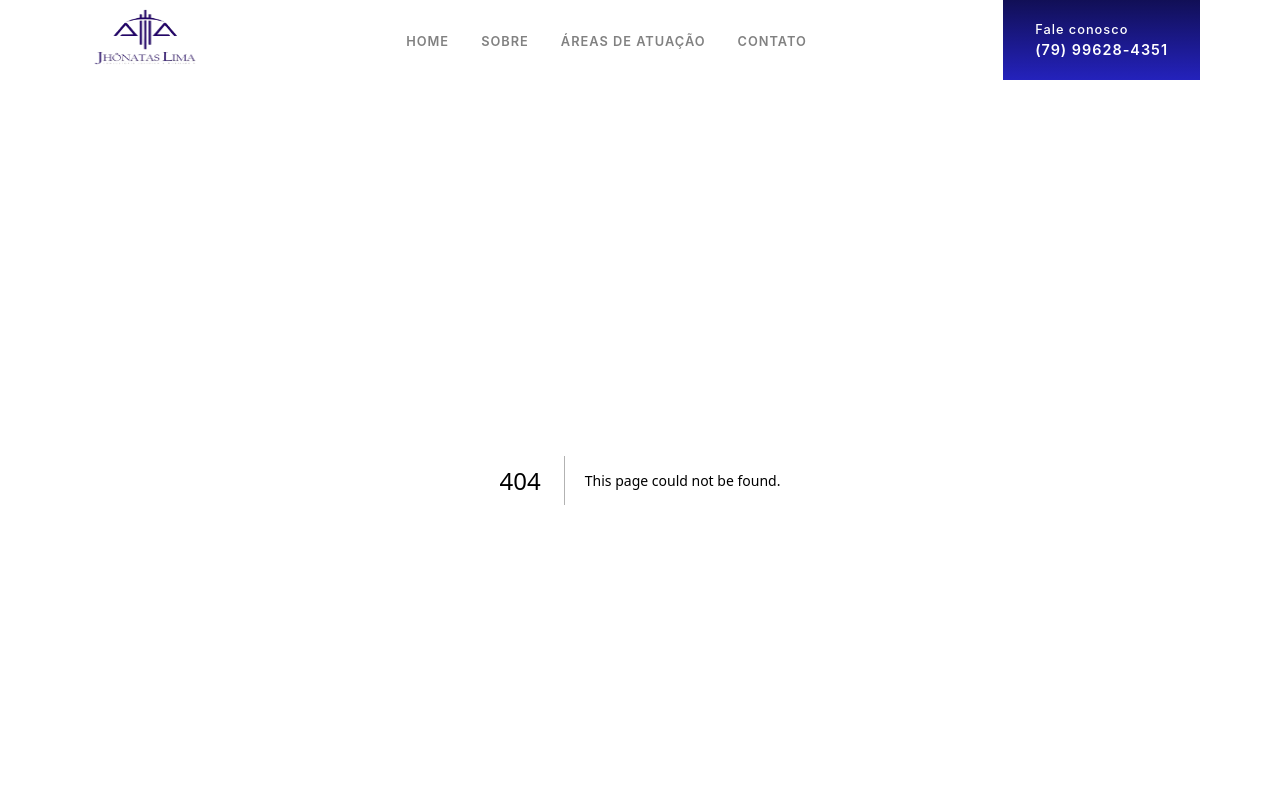
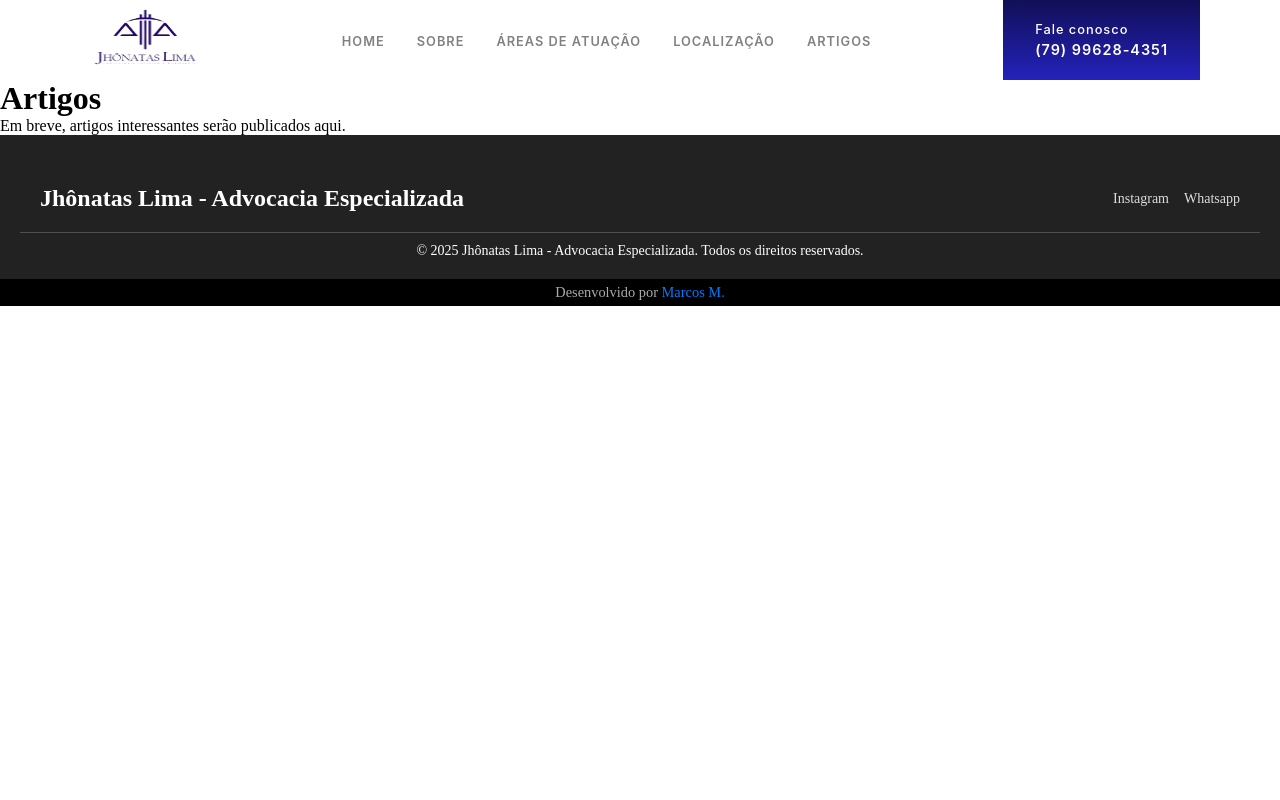
Before and after one commit to OverlinkSolutions/jhonataslima.landingpage, a Next.js app: page /artigos in a window 1280 px wide. Before the commit this address had no page. Shown: the top 800 px of the page. Built offline with nearby package versions, Linux system fonts and the light colour scheme.

Commit message:
pagina de artigos criada, link para desenvolvedor do site atribuido

```diff
--- /dev/null
+++ b/src/app/artigos/page.tsx
@@ -0,0 +1,9 @@
+
+export default function ArtigosPage() {
+  return (
+    <div>
+      <h1>Artigos</h1>
+      <p>Em breve, artigos interessantes serão publicados aqui.</p>
+    </div>
+  );
+}
--- a/src/components/footer/index.tsx
+++ b/src/components/footer/index.tsx
@@ -3,6 +3,7 @@ import Link from "next/link";
 
 export default function Footer() {
   return (
+    <>
       <footer className={styles.footer}>
         <div className={styles.container}>
           <div className={styles.logo}>
@@ -11,14 +12,34 @@ export default function Footer() {
 
           <div className={styles.social}>
             {/* <Link href="https://facebook.com" target="_blank">Facebook</Link> */}
-          <Link href="https://www.instagram.com/jhonataslima.adv?igsh=MThjbHE2Z3BkNHc1eQ==" target="_blank">Instagram</Link>
-          <a href="https://wa.me/5579996284351" target='_blank'><p>Whatsapp</p></a>
+            <Link
+              href="https://www.instagram.com/jhonataslima.adv?igsh=MThjbHE2Z3BkNHc1eQ=="
+              target="_blank"
+            >
+              Instagram
+            </Link>
+            <a href="https://wa.me/5579996284351" target="_blank">
+              <p>Whatsapp</p>
+            </a>
           </div>
         </div>
 
         <div className={styles.bottom}>
-        <p>© {new Date().getFullYear()} Jhônatas Lima - Advocacia Especializada. Todos os direitos reservados.</p>
+          <p>
+            © {new Date().getFullYear()} Jhônatas Lima - Advocacia
+            Especializada. Todos os direitos reservados.
+          </p>
         </div>
       </footer>
+      <div className={styles.developedBy}>
+        Desenvolvido por{" "}
+        <a
+          href="https://www.linkedin.com/in/marcos-machado-6530881b6/"
+          target="_blank"
+        >
+          Marcos M.
+        </a>
+      </div>
+    </>
   );
 }
--- a/src/components/footer/style.module.sass
+++ b/src/components/footer/style.module.sass
@@ -1,7 +1,7 @@
 .footer
   background: #222
   color: #fff
-  padding: 50px 20px
+  padding: 50px 20px 20px 20px
   text-align: center
   font-size: 14px
 
@@ -37,3 +37,18 @@
     margin-top: 20px
     border-top: 1px solid rgba(255, 255, 255, 0.2)
     padding-top: 10px
+
+.developedBy
+  font-size: 0.9rem
+  background-color: #000
+  color: #aaa
+  text-align: center
+  padding: 5px 0
+
+  a
+    color: #007bff
+    text-decoration: none
+    transition: color 0.3s ease-in-out
+
+    &:hover
+      color: #44a7e0
--- a/src/components/header/index.tsx
+++ b/src/components/header/index.tsx
@@ -37,9 +37,10 @@ export default function Header() {
         <nav>
           <ul>
             <li><Link href="/">HOME</Link></li>
-            <li><a href="#sobre">SOBRE</a></li>
-            <li><a href="#atuacao">ÁREAS DE ATUAÇÃO</a></li>
-            <li><a href="#contato">CONTATO</a></li>
+            <li><a href="/#sobre">SOBRE</a></li>
+            <li><a href="/#atuacao">ÁREAS DE ATUAÇÃO</a></li>
+            <li><a href="/#contato">LOCALIZAÇÃO</a></li>
+            <li><Link href="/artigos">ARTIGOS</Link></li>
           </ul>
         </nav>
       </div>
```
Also changed, not shown: src/images/img-jhonatas-info.jpeg (deleted), 5 other files (tests, documents, lock files or other folders). Lines whose indentation alone changed are shown as unchanged.
